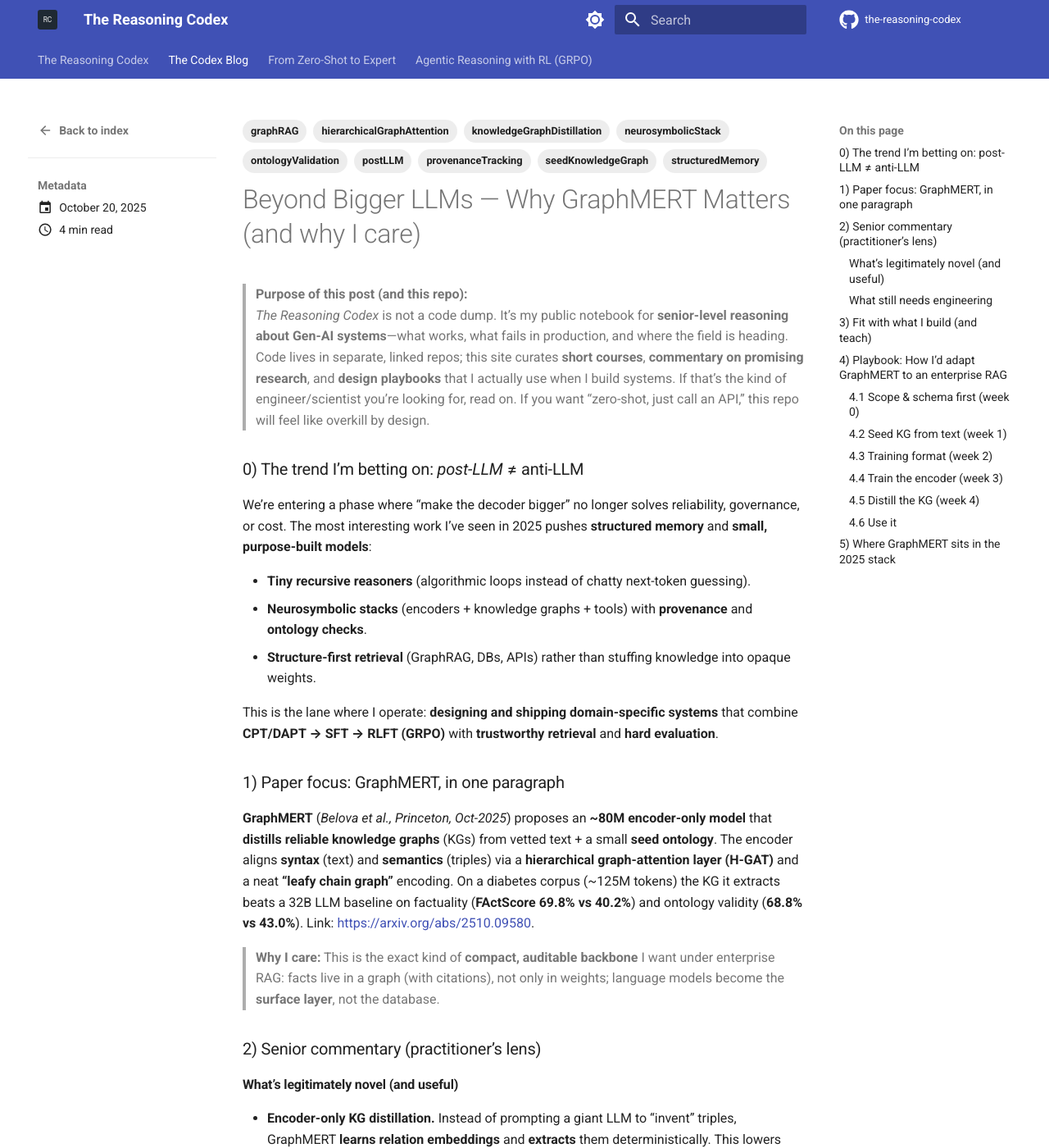
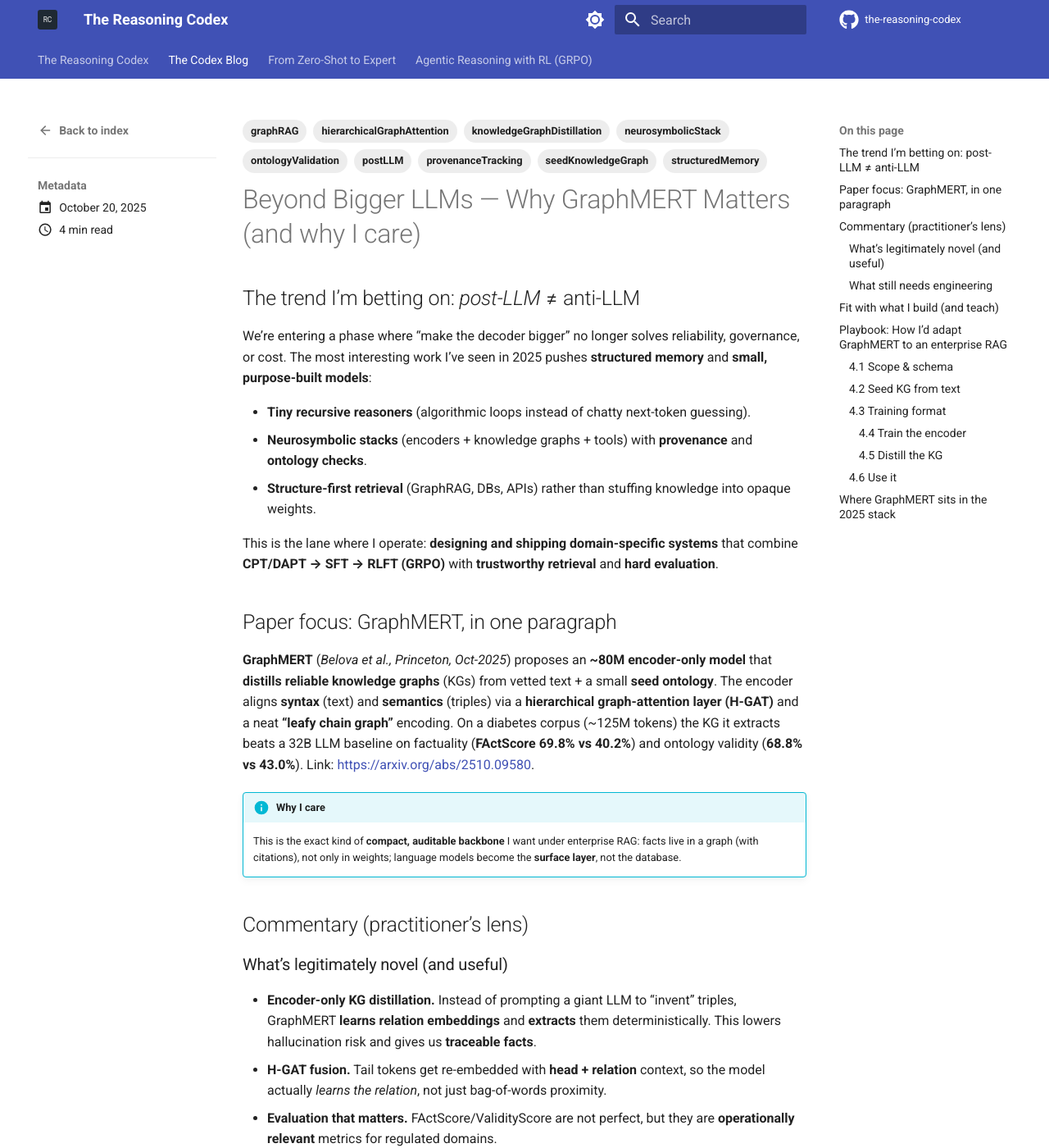
Before and after one commit to markeyser/colorless-green, an MkDocs documentation site: the page built from docs/blog/posts/2025-10-20-why-graphmert-matters.md, in a window 1280 px wide and 1400 px high. Shown: the whole window at 82% size. Built offline with MkDocs 1.6.1 and Material for MkDocs 9.7.7, drawn with Linux system fonts in a browser that asks for light colours; comment, search, counter and statistics services are not loaded; some of the changed text lies outside the part shown.

Commit message:
blog: tidy GraphMERT post formatting

```diff
--- a/docs/blog/posts/2025-10-20-why-graphmert-matters.md
+++ b/docs/blog/posts/2025-10-20-why-graphmert-matters.md
@@ -15,10 +15,7 @@ tags:
 draft: false
 ---
 
-> **Purpose of this post (and this repo):**
-> *The Reasoning Codex* is not a code dump. It’s my public notebook for **senior-level reasoning about Gen-AI systems**—what works, what fails in production, and where the field is heading. Code lives in separate, linked repos; this site curates **short courses**, **commentary on promising research**, and **design playbooks** that I actually use when I build systems. If that’s the kind of engineer/scientist you’re looking for, read on. If you want “zero-shot, just call an API,” this repo will feel like overkill by design.
-
-### 0) The trend I’m betting on: *post-LLM* ≠ anti-LLM
+## The trend I’m betting on: *post-LLM* ≠ anti-LLM
 
 We’re entering a phase where “make the decoder bigger” no longer solves reliability, governance, or cost. The most interesting work I’ve seen in 2025 pushes **structured memory** and **small, purpose-built models**:
 
@@ -28,74 +25,74 @@ We’re entering a phase where “make the decoder bigger” no longer solves re
 
 This is the lane where I operate: **designing and shipping domain-specific systems** that combine **CPT/DAPT → SFT → RLFT (GRPO)** with **trustworthy retrieval** and **hard evaluation**.
 
-### 1) Paper focus: GraphMERT, in one paragraph
+## Paper focus: GraphMERT, in one paragraph
 
 **GraphMERT** (*Belova et al., Princeton, Oct-2025*) proposes an **~80M encoder-only model** that **distills reliable knowledge graphs** (KGs) from vetted text + a small **seed ontology**. The encoder aligns **syntax** (text) and **semantics** (triples) via a **hierarchical graph-attention layer (H-GAT)** and a neat **“leafy chain graph”** encoding. On a diabetes corpus (~125M tokens) the KG it extracts beats a 32B LLM baseline on factuality (**FActScore 69.8% vs 40.2%**) and ontology validity (**68.8% vs 43.0%**). Link: <https://arxiv.org/abs/2510.09580>.
 
-> **Why I care:** This is the exact kind of **compact, auditable backbone** I want under enterprise RAG: facts live in a graph (with citations), not only in weights; language models become the **surface layer**, not the database.
+!!! info "Why I care"
 
-### 2) Senior commentary (practitioner’s lens)
+    This is the exact kind of **compact, auditable backbone** I want under enterprise RAG: facts live in a graph (with citations), not only in weights; language models become the **surface layer**, not the database.
 
-#### What’s legitimately novel (and useful)
+## Commentary (practitioner’s lens)
+
+### What’s legitimately novel (and useful)
 
 - **Encoder-only KG distillation.** Instead of prompting a giant LLM to “invent” triples, GraphMERT **learns relation embeddings** and **extracts** them deterministically. This lowers hallucination risk and gives us **traceable facts**.
 - **H-GAT fusion.** Tail tokens get re-embedded with **head + relation** context, so the model actually *learns the relation*, not just bag-of-words proximity.
 - **Evaluation that matters.** FActScore/ValidityScore are not perfect, but they are **operationally relevant** metrics for regulated domains.
 
-#### What still needs engineering
+### What still needs engineering
 
 - **Seed KG dependency.** Expect to invest in **100–1000 triples per relation**. That’s normal for real projects; it forces you to **name the relations you truly need**.
 - **Helper LLM in the loop.** The paper uses an LLM for **head discovery** and **token combination**. In production, I’d keep those steps **strictly constrained** and log everything.
 - **Domain generalization.** Biomedical results are strong; legal/finance corpora still need public replications. I plan to run **toy versions** on my own datasets and report back here.
 
-### 3) Fit with what I build (and teach)
+## Fit with what I build (and teach)
 
 | Problem I see in companies | How GraphMERT helps |
 | --- | --- |
 | “Our RAG hallucinates and we can’t audit why.” | Put **facts in a KG** with citations; make the LLM read/compose evidence, not improvise it. |
 | “Compliance asked for deletions and we had to re-train.” | **Edit the graph**, not the weights. Ontology & provenance make audits tractable. |
 | “We can’t run this at the edge / costs explode.” | **~80M encoder** is edge-friendly. Use LLMs sparingly (helper steps/tool calls). |
-| “Junior hiring freeze; we need fewer but stronger engineers.” | This stack rewards **hybrid engineer-scientists** who can define relations, curate seeds, and ship evaluations. That’s the point of this repo. |
 
-### 4) Playbook: How I’d adapt GraphMERT to an enterprise RAG
+## Playbook: How I’d adapt GraphMERT to an enterprise RAG
 
-> This section is the “how” I’d discuss with a CTO or a head of data/ML during a technical screen. Code lives in a separate repo; this is the **design and evaluation plan**.
+!!! note "A Practitioner's Framing"
 
-#### 4.1 Scope & schema first (week 0)
+    This section is the “how” I’d discuss with a CTO or a head of data/ML during a technical screen. Code lives in a separate repo; this is the **design and evaluation plan**.
+
+### 4.1 Scope & schema
 
 - Pick **15–40 relations** that the business actually uses (e.g., `applies_to`, `has_scope`, `regulated_by`, `counterparty_of`, `causes`, `located_in`, `part_of`, `is_a`).
 - Define **type signatures** and **inverse pairs**; write **two positive** and **two negative** examples per relation.
 
-#### 4.2 Seed KG from text (week 1)
+### 4.2 Seed KG from text
 
 - Harvest candidates via **Hearst patterns** (taxonomy) + **dependency paths** (functional relations).
 - **Hard filters → LLM yes/no validator → hard filters** (no rewriting; tails/heads must match the sentence).
 - **Diversity selector** (don’t let `is_a` swamp the space). Target **100–1000 triples per relation**.
 
-#### 4.3 Training format (week 2)
+### 4.3 Training format
 
 - Chunk to **leafy chain graphs** (e.g., 128 roots × 7 leaves → 1024 tokens).
 - Inject seed triples where the **head** appears and similarity to context > α (paper’s grid search: ~0.55 worked).
 
-#### 4.4 Train the encoder (week 3)
+#### 4.4 Train the encoder
 
 - **RoBERTa-style, ~80M**, objectives **MLM + MNM**, **H-GAT** in the embedding layer, **distance decay** in attention.
 - Tokenizer tuned to your jargon (fewer subwords on key terms).
 
-#### 4.5 Distill the KG (week 4)
+#### 4.5 Distill the KG
 
 - Predict top-k tail tokens per ⟨head, relation⟩; **LLM combines** under **strict token whitelist**; similarity > β (~0.67).
 - Deduplicate; store **provenance** (doc_id, sentence).
 
-#### 4.6 Use it
+### 4.6 Use it
 
 - Swap vector-RAG for **GraphRAG** (or graph-aware retriever).
 - Evaluate with **FActScore (context-only)** + **ValidityScore**, plus your **task metrics** (Exact Match, nDCG, human red-team).
 
-!!! tip "Hiring-manager checklist"
-    If a team tells you they can “just do zero-shot with a frontier model” and has **no plan** for: (1) relation schema, (2) seed KG, (3) provenance, (4) ontology validity, (5) objective evaluation—**pause**. These are now table stakes for production RAG.
-
-### 5) Where GraphMERT sits in the 2025 stack
+## Where GraphMERT sits in the 2025 stack
 
 - **It’s not anti-LLM.** It **re-positions** LLMs: helper steps, surface generation, and tool orchestration—**not** facts warehouse.
 - **It’s small-model friendly.** Aligns with the industry trend toward **SLMs you can fine-tune** + **structured memory** you can govern.
```
